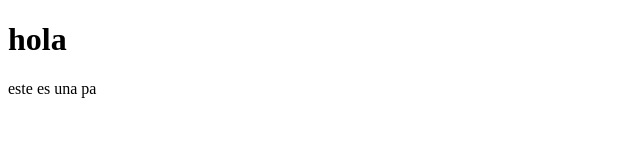
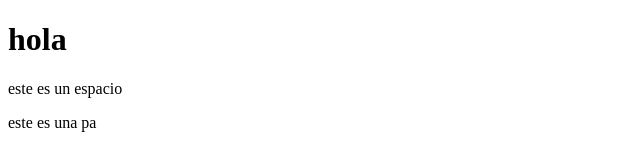
Before and after one commit to csharke03/pryweb, a plain HTML site: page index.html in a window 1280 px wide. Shown: the whole page, without its empty margins (0-640 px from the left). Drawn offline with Linux system fonts and the light colour scheme.

Commit message:
Update index.html

```diff
--- a/index.html
+++ b/index.html
@@ -8,6 +8,7 @@
 </head>
 <body>
     <h1>hola</h1>
+    <p>este es un espacio</p>
     <p>este es una pa</p>
 </body>
 </html>
```
